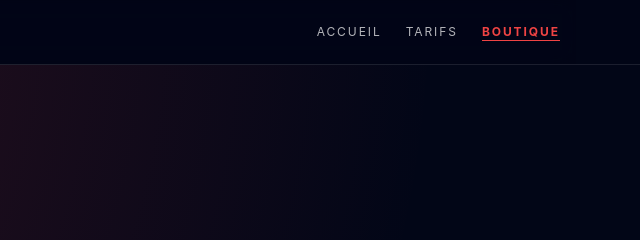
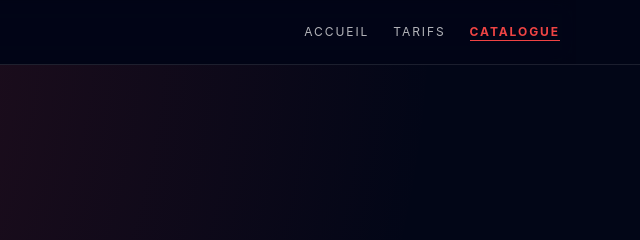
Before and after one commit to Websitedesigner92/FINALSPEEDFIX, a website: page pages/catalogue.html in a window 1280 px wide. Shown: the top 240 px of the page, 640-1280 px from the left. Drawn offline with Linux system fonts and the light colour scheme.

Commit message:
Update catalogue.html

```diff
--- a/pages/catalogue.html
+++ b/pages/catalogue.html
@@ -80,7 +80,7 @@
             <nav class="hidden md:flex items-center gap-6 text-xs uppercase tracking-[0.16em] text-white/70">
                 <a href="../index.html" class="hover:text-primary transition-colors">Accueil</a>
                 <a href="../index.html#tarifs" class="hover:text-primary transition-colors">Tarifs</a>
-                <span class="text-primary font-bold border-b border-primary">Boutique</span>
+                <span class="text-primary font-bold border-b border-primary">Catalogue</span>
             </nav>
 
             <button id="mobileMenuButton" aria-label="Ouvrir le menu" aria-expanded="false"
```
